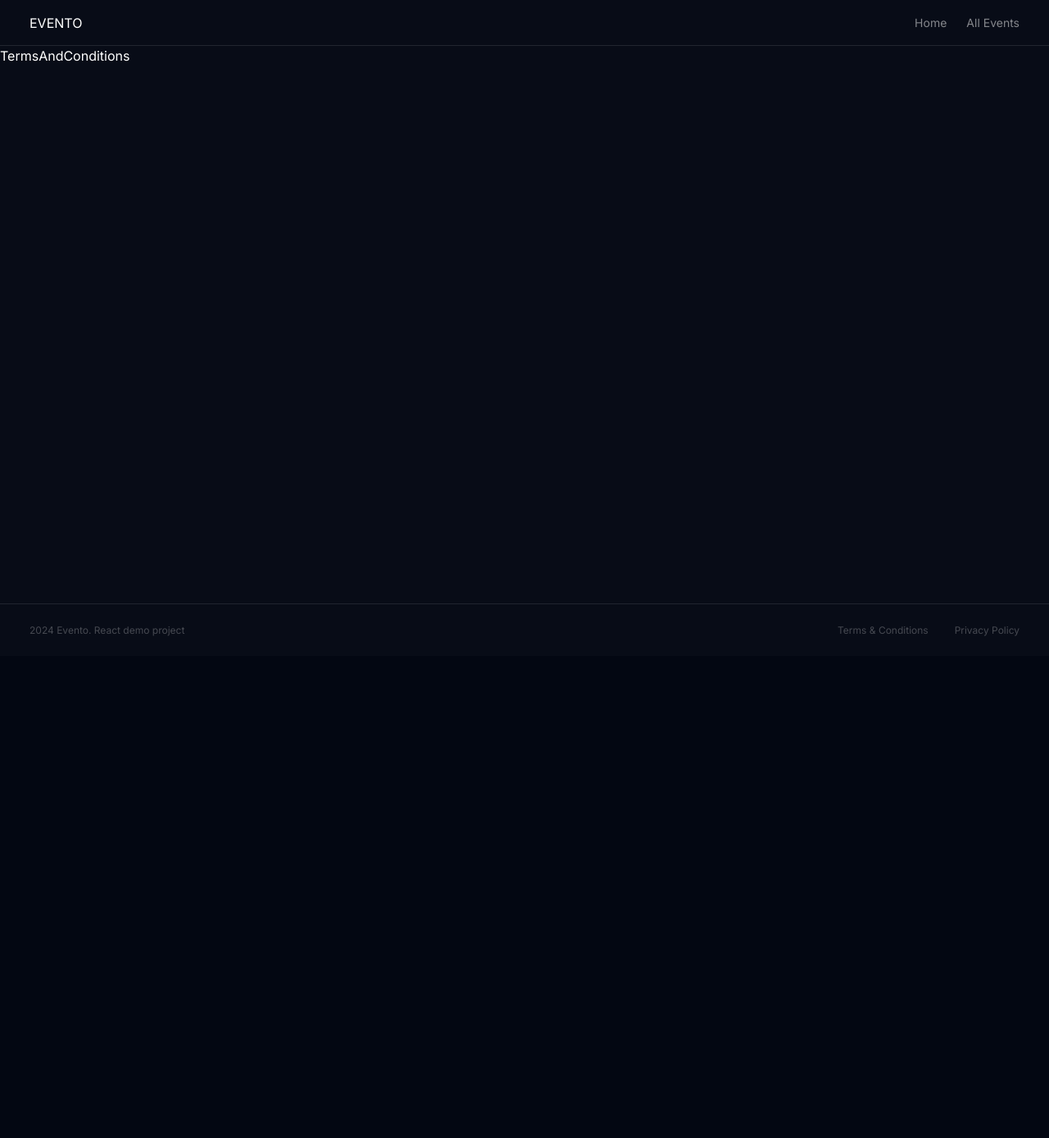
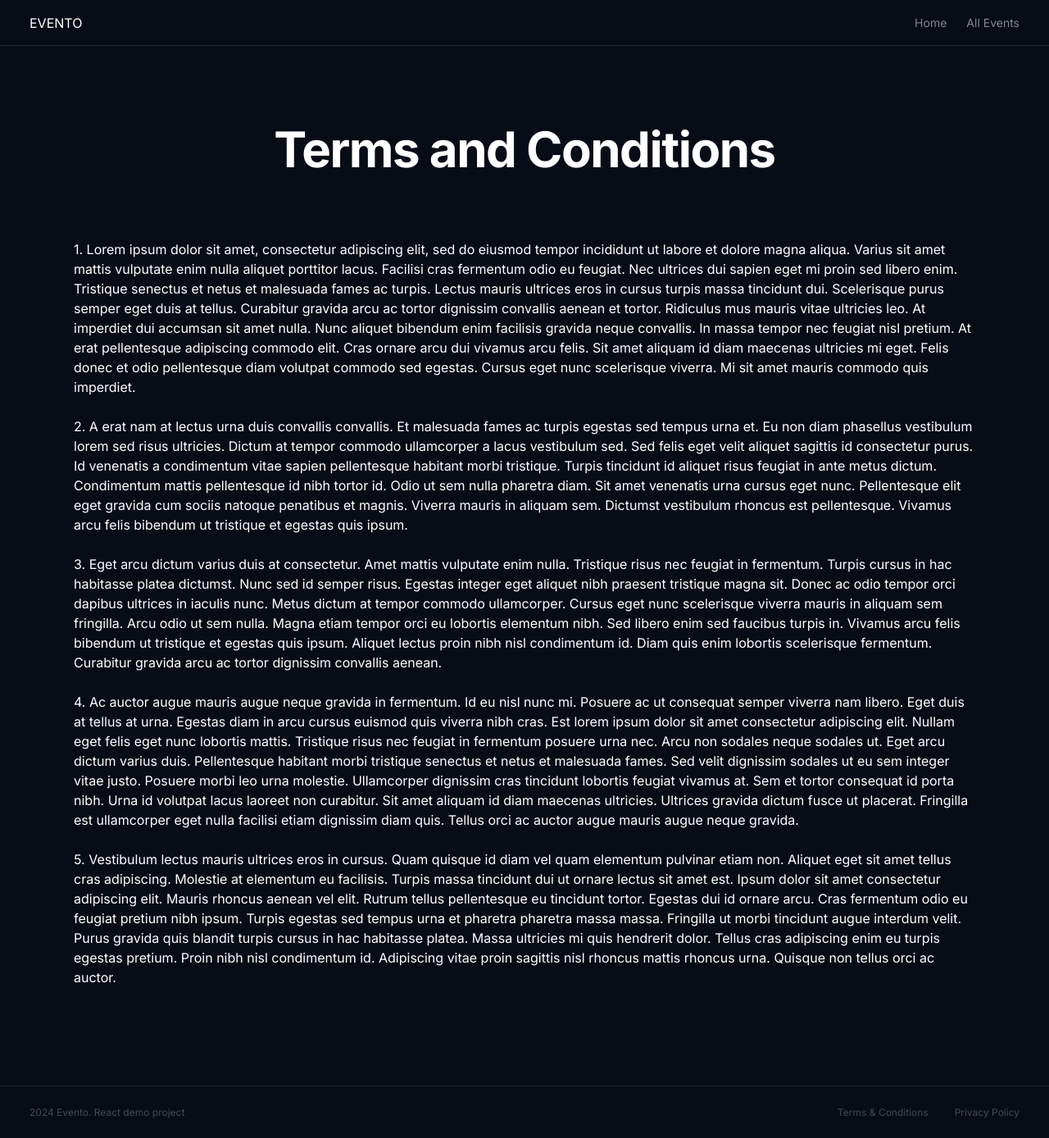
Before and after one commit to cd-roman/evento, a Next.js app: page /terms-conditions in a window 1280 px wide. Shown: the whole page at 82% size. Before the commit the page ends 800 px from the top, so only its background shows below. Built offline with nearby package versions, Linux system fonts and the light colour scheme.

Commit message:
Update secondary pages with placeholder content

```diff
--- a/next.config.js
+++ b/next.config.js
@@ -10,6 +10,10 @@ const nextConfig = {
         protocol: "https",
         hostname: "images.unsplash.com",
       },
+      {
+        protocol: "https",
+        hostname: "live.staticflickr.com",
+      },
     ],
   },
 };
--- a/src/app/privacy-policy/page.tsx
+++ b/src/app/privacy-policy/page.tsx
@@ -1,3 +1,74 @@
+import H1 from "@/components/H1";
+
 export default function PrivacyPolicy() {
-  return <main>PrivacyPolicy</main>;
+  return (
+    <main className="flex flex-col items-center py-24 px-[20px]">
+      <H1 className="mb-20 text-center">Privacy Policy</H1>
+
+      <SectionContent>
+        1. Lorem ipsum dolor sit amet, consectetur adipiscing elit, sed do
+        eiusmod tempor incididunt ut labore et dolore magna aliqua. Varius sit
+        amet mattis vulputate enim nulla aliquet porttitor lacus. Facilisi cras
+        fermentum odio eu feugiat. Nec ultrices dui sapien eget mi proin sed
+        libero enim. Tristique senectus et netus et malesuada fames ac turpis.
+        Lectus mauris ultrices eros in cursus turpis massa tincidunt dui.
+        Scelerisque purus semper eget duis at tellus. Curabitur gravida arcu ac
+        tortor dignissim convallis aenean et tortor. Ridiculus mus mauris vitae
+        ultricies leo. At imperdiet dui accumsan sit amet nulla. Nunc aliquet
+        bibendum enim facilisis gravida neque convallis. In massa tempor nec
+        feugiat nisl pretium. At erat pellentesque adipiscing commodo elit. Cras
+        ornare arcu dui vivamus arcu felis. Sit amet aliquam id diam maecenas
+        ultricies mi eget. Felis donec et odio pellentesque diam volutpat
+        commodo sed egestas. Cursus eget nunc scelerisque viverra. Mi sit amet
+        mauris commodo quis imperdiet.
+      </SectionContent>
+      <SectionContent>
+        2. A erat nam at lectus urna duis convallis convallis. Et malesuada
+        fames ac turpis egestas sed tempus urna et. Eu non diam phasellus
+        vestibulum lorem sed risus ultricies. Dictum at tempor commodo
+        ullamcorper a lacus vestibulum sed. Sed felis eget velit aliquet
+        sagittis id consectetur purus. Id venenatis a condimentum vitae sapien
+        pellentesque habitant morbi tristique. Turpis tincidunt id aliquet risus
+        feugiat in ante metus dictum. Condimentum mattis pellentesque id nibh
+        tortor id. Odio ut sem nulla pharetra diam. Sit amet venenatis urna
+        cursus eget nunc. Pellentesque elit eget gravida cum sociis natoque
+        penatibus et magnis. Viverra mauris in aliquam sem. Dictumst vestibulum
+        rhoncus est pellentesque. Vivamus arcu felis bibendum ut tristique et
+        egestas quis ipsum.
+      </SectionContent>
+      <SectionContent>
+        3. Eget arcu dictum varius duis at consectetur. Amet mattis vulputate
+        enim nulla. Tristique risus nec feugiat in fermentum. Turpis cursus in
+        hac habitasse platea dictumst. Nunc sed id semper risus. Egestas integer
+        eget aliquet nibh praesent tristique magna sit. Donec ac odio tempor
+        orci dapibus ultrices in iaculis nunc. Metus dictum at tempor commodo
+        ullamcorper. Cursus eget nunc scelerisque viverra mauris in aliquam sem
+        fringilla. Arcu odio ut sem nulla. Magna etiam tempor orci eu lobortis
+        elementum nibh. Sed libero enim sed faucibus turpis in. Vivamus arcu
+        felis bibendum ut tristique et egestas quis ipsum. Aliquet lectus proin
+        nibh nisl condimentum id. Diam quis enim lobortis scelerisque fermentum.
+        Curabitur gravida arcu ac tortor dignissim convallis aenean.
+      </SectionContent>
+      <SectionContent>
+        4. Ac auctor augue mauris augue neque gravida in fermentum. Id eu nisl
+        nunc mi. Posuere ac ut consequat semper viverra nam libero. Eget duis at
+        tellus at urna. Egestas diam in arcu cursus euismod quis viverra nibh
+        cras. Est lorem ipsum dolor sit amet consectetur adipiscing elit. Nullam
+        eget felis eget nunc lobortis mattis. Tristique risus nec feugiat in
+        fermentum posuere urna nec. Arcu non sodales neque sodales ut. Eget arcu
+        dictum varius duis. Pellentesque habitant morbi tristique senectus et
+        netus et malesuada fames. Sed velit dignissim sodales ut eu sem integer
+        vitae justo. Posuere morbi leo urna molestie. Ullamcorper dignissim cras
+        tincidunt lobortis feugiat vivamus at. Sem et tortor consequat id porta
+        nibh. Urna id volutpat lacus laoreet non curabitur. Sit amet aliquam id
+        diam maecenas ultricies. Ultrices gravida dictum fusce ut placerat.
+        Fringilla est ullamcorper eget nulla facilisi etiam dignissim diam quis.
+        Tellus orci ac auctor augue mauris augue neque gravida.
+      </SectionContent>
+    </main>
+  );
 }
+
+function SectionContent({ children }: { children: React.ReactNode }) {
+  return <p className="max-w-[1100px] leading-6 mb-6">{children}</p>;
+}
--- a/src/app/terms-conditions/page.tsx
+++ b/src/app/terms-conditions/page.tsx
@@ -1,3 +1,89 @@
+import H1 from "@/components/H1";
+
 export default function TermsAndConditions() {
-  return <main>TermsAndConditions</main>;
+  return (
+    <main className="flex flex-col items-center py-24 px-[20px]">
+      <H1 className="mb-20 text-center">Terms and Conditions</H1>
+
+      <SectionContent>
+        1. Lorem ipsum dolor sit amet, consectetur adipiscing elit, sed do
+        eiusmod tempor incididunt ut labore et dolore magna aliqua. Varius sit
+        amet mattis vulputate enim nulla aliquet porttitor lacus. Facilisi cras
+        fermentum odio eu feugiat. Nec ultrices dui sapien eget mi proin sed
+        libero enim. Tristique senectus et netus et malesuada fames ac turpis.
+        Lectus mauris ultrices eros in cursus turpis massa tincidunt dui.
+        Scelerisque purus semper eget duis at tellus. Curabitur gravida arcu ac
+        tortor dignissim convallis aenean et tortor. Ridiculus mus mauris vitae
+        ultricies leo. At imperdiet dui accumsan sit amet nulla. Nunc aliquet
+        bibendum enim facilisis gravida neque convallis. In massa tempor nec
+        feugiat nisl pretium. At erat pellentesque adipiscing commodo elit. Cras
+        ornare arcu dui vivamus arcu felis. Sit amet aliquam id diam maecenas
+        ultricies mi eget. Felis donec et odio pellentesque diam volutpat
+        commodo sed egestas. Cursus eget nunc scelerisque viverra. Mi sit amet
+        mauris commodo quis imperdiet.
+      </SectionContent>
+      <SectionContent>
+        2. A erat nam at lectus urna duis convallis convallis. Et malesuada
+        fames ac turpis egestas sed tempus urna et. Eu non diam phasellus
+        vestibulum lorem sed risus ultricies. Dictum at tempor commodo
+        ullamcorper a lacus vestibulum sed. Sed felis eget velit aliquet
+        sagittis id consectetur purus. Id venenatis a condimentum vitae sapien
+        pellentesque habitant morbi tristique. Turpis tincidunt id aliquet risus
+        feugiat in ante metus dictum. Condimentum mattis pellentesque id nibh
+        tortor id. Odio ut sem nulla pharetra diam. Sit amet venenatis urna
+        cursus eget nunc. Pellentesque elit eget gravida cum sociis natoque
+        penatibus et magnis. Viverra mauris in aliquam sem. Dictumst vestibulum
+        rhoncus est pellentesque. Vivamus arcu felis bibendum ut tristique et
+        egestas quis ipsum.
+      </SectionContent>
+      <SectionContent>
+        3. Eget arcu dictum varius duis at consectetur. Amet mattis vulputate
+        enim nulla. Tristique risus nec feugiat in fermentum. Turpis cursus in
+        hac habitasse platea dictumst. Nunc sed id semper risus. Egestas integer
+        eget aliquet nibh praesent tristique magna sit. Donec ac odio tempor
+        orci dapibus ultrices in iaculis nunc. Metus dictum at tempor commodo
+        ullamcorper. Cursus eget nunc scelerisque viverra mauris in aliquam sem
+        fringilla. Arcu odio ut sem nulla. Magna etiam tempor orci eu lobortis
+        elementum nibh. Sed libero enim sed faucibus turpis in. Vivamus arcu
+        felis bibendum ut tristique et egestas quis ipsum. Aliquet lectus proin
+        nibh nisl condimentum id. Diam quis enim lobortis scelerisque fermentum.
+        Curabitur gravida arcu ac tortor dignissim convallis aenean.
+      </SectionContent>
+      <SectionContent>
+        4. Ac auctor augue mauris augue neque gravida in fermentum. Id eu nisl
+        nunc mi. Posuere ac ut consequat semper viverra nam libero. Eget duis at
+        tellus at urna. Egestas diam in arcu cursus euismod quis viverra nibh
+        cras. Est lorem ipsum dolor sit amet consectetur adipiscing elit. Nullam
+        eget felis eget nunc lobortis mattis. Tristique risus nec feugiat in
+        fermentum posuere urna nec. Arcu non sodales neque sodales ut. Eget arcu
+        dictum varius duis. Pellentesque habitant morbi tristique senectus et
+        netus et malesuada fames. Sed velit dignissim sodales ut eu sem integer
+        vitae justo. Posuere morbi leo urna molestie. Ullamcorper dignissim cras
+        tincidunt lobortis feugiat vivamus at. Sem et tortor consequat id porta
+        nibh. Urna id volutpat lacus laoreet non curabitur. Sit amet aliquam id
+        diam maecenas ultricies. Ultrices gravida dictum fusce ut placerat.
+        Fringilla est ullamcorper eget nulla facilisi etiam dignissim diam quis.
+        Tellus orci ac auctor augue mauris augue neque gravida.
+      </SectionContent>
+      <SectionContent>
+        5. Vestibulum lectus mauris ultrices eros in cursus. Quam quisque id
+        diam vel quam elementum pulvinar etiam non. Aliquet eget sit amet tellus
+        cras adipiscing. Molestie at elementum eu facilisis. Turpis massa
+        tincidunt dui ut ornare lectus sit amet est. Ipsum dolor sit amet
+        consectetur adipiscing elit. Mauris rhoncus aenean vel elit. Rutrum
+        tellus pellentesque eu tincidunt tortor. Egestas dui id ornare arcu.
+        Cras fermentum odio eu feugiat pretium nibh ipsum. Turpis egestas sed
+        tempus urna et pharetra pharetra massa massa. Fringilla ut morbi
+        tincidunt augue interdum velit. Purus gravida quis blandit turpis cursus
+        in hac habitasse platea. Massa ultricies mi quis hendrerit dolor. Tellus
+        cras adipiscing enim eu turpis egestas pretium. Proin nibh nisl
+        condimentum id. Adipiscing vitae proin sagittis nisl rhoncus mattis
+        rhoncus urna. Quisque non tellus orci ac auctor.
+      </SectionContent>
+    </main>
+  );
 }
+
+function SectionContent({ children }: { children: React.ReactNode }) {
+  return <p className="max-w-[1100px] leading-6 mb-6">{children}</p>;
+}
```
